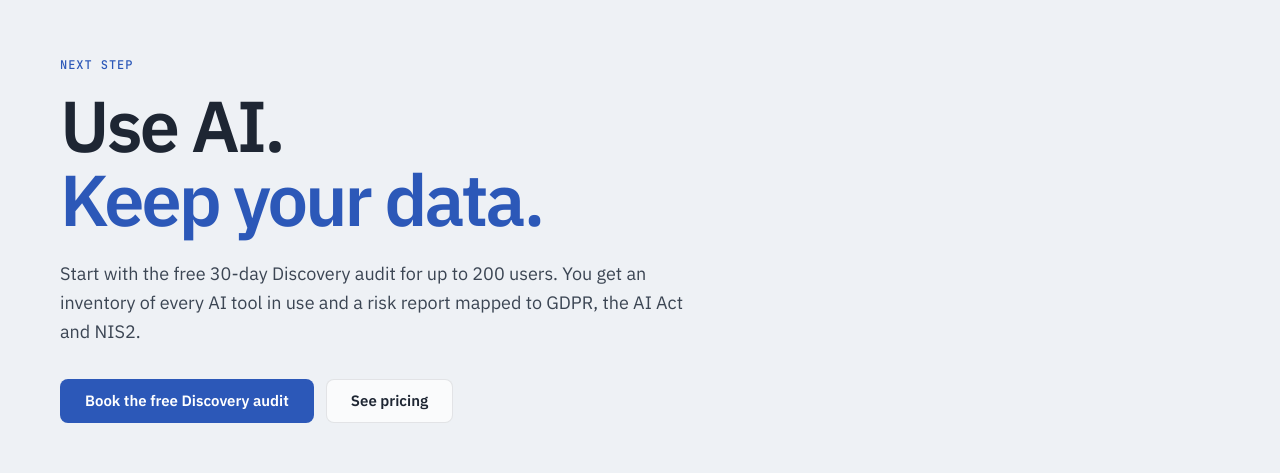
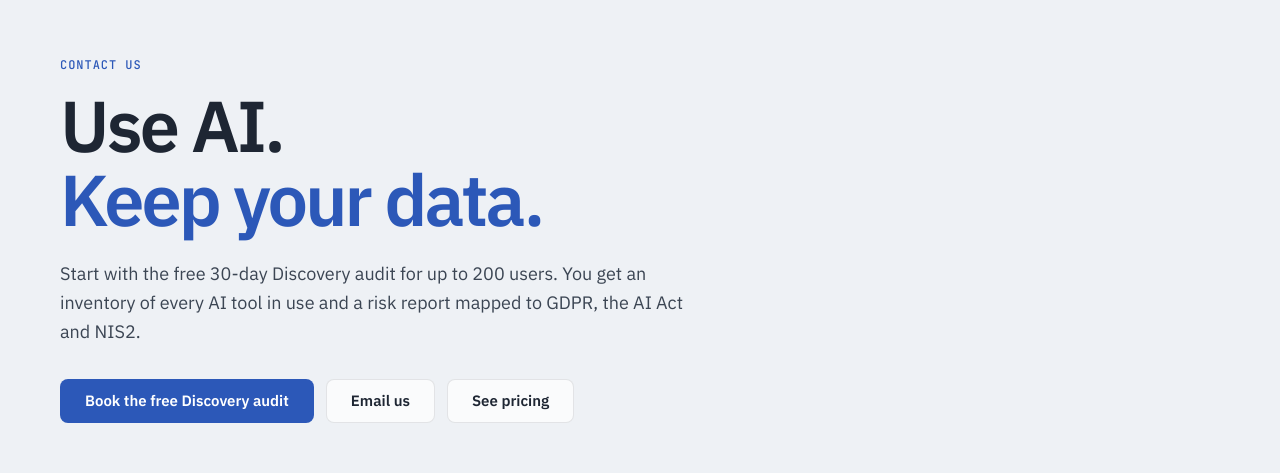
Before and after one commit to Dit-Commit/sentinel, a plain HTML site: page index.html in a window 1280 px wide. Shown: the part 10163-10636 px from the top of the page. Drawn offline with Linux system fonts and the light colour scheme.

Commit message:
Closing section: eyebrow 'Contact us' (was 'Next step') and an 'Email us' button beside the audit and pricing buttons

```diff
--- a/index.html
+++ b/index.html
@@ -582,11 +582,12 @@
   <!-- Closing -->
   <section class="closing" aria-labelledby="close-title">
     <div class="wrap reveal">
-      <p class="eyebrow">Next step</p>
+      <p class="eyebrow">Contact us</p>
       <h2 id="close-title">Use AI.<br><span>Keep your data.</span></h2>
       <p class="lead">Start with the free 30-day Discovery audit for up to 200 users. You get an inventory of every AI tool in use and a risk report mapped to GDPR, the AI Act and NIS2.</p>
       <div class="actions">
         <a class="btn btn-primary" href="pricing.html#audit">Book the free Discovery audit</a>
+        <a class="btn" href="mailto:marios.fragakis@gmail.com?subject=Panopticon%20Sentinel">Email us</a>
         <a class="btn" href="pricing.html">See pricing</a>
       </div>
     </div>
```
